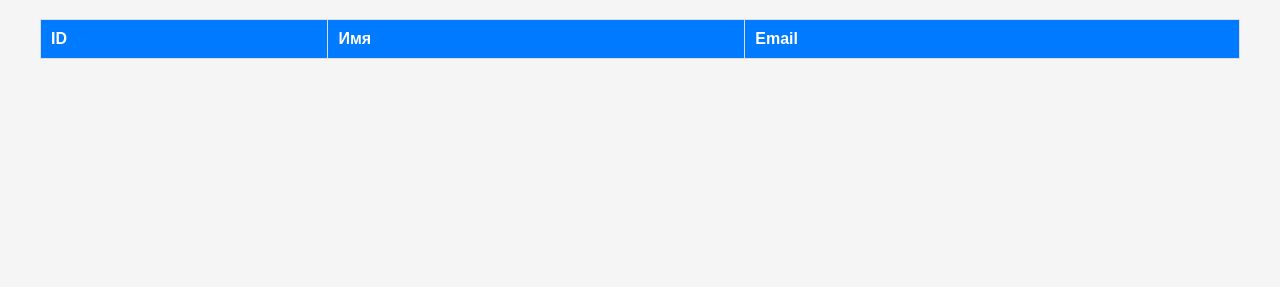
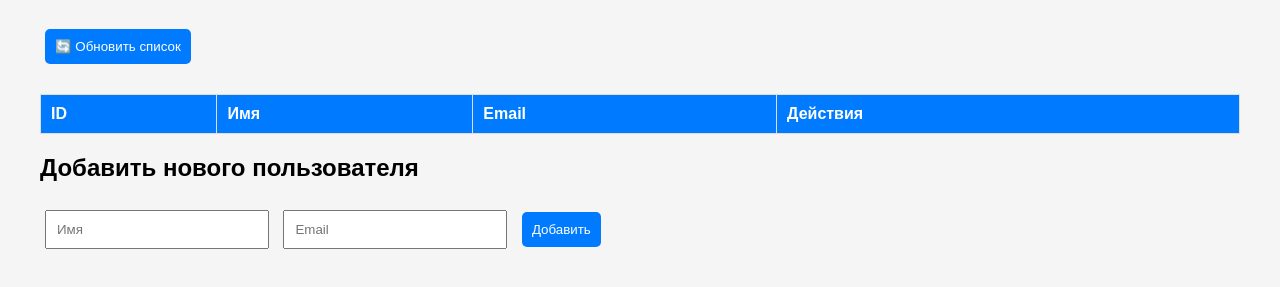
Before and after one commit to MaxN64/my-api-server, a website: page public/index.html in a window 1280 px wide. Shown: the part 101-388 px from the top of the page. Drawn offline with Linux system fonts and the light colour scheme; no server answers.

Commit message:
Перенес styles.css и script.js в public

```diff
--- a/public/index.html
+++ b/public/index.html
@@ -4,61 +4,33 @@
     <meta charset="UTF-8">
     <meta name="viewport" content="width=device-width, initial-scale=1.0">
     <title>Список пользователей</title>
-    <style>
-        body {
-            font-family: Arial, sans-serif;
-            margin: 20px;
-            padding: 20px;
-            background-color: #f5f5f5;
-        }
-        h1 {
-            text-align: center;
-        }
-        table {
-            width: 100%;
-            border-collapse: collapse;
-            margin-top: 20px;
-            background: white;
-        }
-        th, td {
-            padding: 10px;
-            border: 1px solid #ddd;
-            text-align: left;
-        }
-        th {
-            background-color: #007bff;
-            color: white;
-        }
-    </style>
+    <link rel="stylesheet" href="styles.css">
 </head>
 <body>
+
     <h1>Список пользователей</h1>
+    <button onclick="getUsers()">🔄 Обновить список</button>
+
     <table>
         <thead>
             <tr>
                 <th>ID</th>
                 <th>Имя</th>
                 <th>Email</th>
+                <th>Действия</th>
             </tr>
         </thead>
         <tbody id="users-list">
-            <!-- Сюда добавятся пользователи -->
+            <!-- Здесь появятся пользователи -->
         </tbody>
     </table>
 
-    <script>
-        // Загружаем пользователей из API
-        fetch('/users')
-            .then(response => response.json())
-            .then(users => {
-                const usersList = document.getElementById('users-list');
-                users.forEach(user => {
-                    const row = document.createElement('tr');
-                    row.innerHTML = `<td>${user.id}</td><td>${user.name}</td><td>${user.email}</td>`;
-                    usersList.appendChild(row);
-                });
-            })
-            .catch(error => console.error('Ошибка загрузки данных:', error));
-    </script>
+    <h2>Добавить нового пользователя</h2>
+    <input type="text" id="name" placeholder="Имя">
+    <input type="email" id="email" placeholder="Email">
+    <button onclick="addUser()">Добавить</button>
+
+    <script src="script.js"></script>
+
 </body>
 </html>
--- /dev/null
+++ b/public/script.js
@@ -0,0 +1,56 @@
+// Функция загрузки списка пользователей
+function getUsers() {
+    fetch('/users')
+        .then(response => response.json())
+        .then(users => {
+            const usersList = document.getElementById('users-list');
+            usersList.innerHTML = ''; // Очищаем список
+            users.forEach(user => {
+                const row = document.createElement('tr');
+                row.innerHTML = `
+                    <td>${user.id}</td>
+                    <td>${user.name}</td>
+                    <td>${user.email}</td>
+                    <td>
+                        <button onclick="deleteUser(${user.id})">❌ Удалить</button>
+                    </td>
+                `;
+                usersList.appendChild(row);
+            });
+        })
+        .catch(error => console.error('Ошибка загрузки данных:', error));
+}
+
+// Функция добавления нового пользователя
+function addUser() {
+    const name = document.getElementById('name').value;
+    const email = document.getElementById('email').value;
+
+    fetch('/users', {
+        method: 'POST',
+        headers: { 'Content-Type': 'application/json' },
+        body: JSON.stringify({ name, email })
+    })
+    .then(response => response.json())
+    .then(data => {
+        alert(data.message);
+        getUsers(); // Обновляем список
+    })
+    .catch(error => console.error('Ошибка:', error));
+}
+
+// Функция удаления пользователя
+function deleteUser(id) {
+    if (!confirm('Вы уверены, что хотите удалить пользователя?')) return;
+
+    fetch(`/users/${id}`, { method: 'DELETE' })
+        .then(response => response.json())
+        .then(data => {
+            alert(data.message);
+            getUsers(); // Обновляем список
+        })
+        .catch(error => console.error('Ошибка удаления:', error));
+}
+
+// Загружаем пользователей при загрузке страницы
+getUsers();
--- /dev/null
+++ b/public/styles.css
@@ -0,0 +1,41 @@
+body {
+    font-family: Arial, sans-serif;
+    margin: 20px;
+    padding: 20px;
+    background-color: #f5f5f5;
+}
+h1 {
+    text-align: center;
+}
+table {
+    width: 100%;
+    border-collapse: collapse;
+    margin-top: 20px;
+    background: white;
+}
+th, td {
+    padding: 10px;
+    border: 1px solid #ddd;
+    text-align: left;
+}
+th {
+    background-color: #007bff;
+    color: white;
+}
+button {
+    padding: 10px;
+    margin: 10px 5px;
+    cursor: pointer;
+    border: none;
+    background-color: #007bff;
+    color: white;
+    border-radius: 5px;
+}
+button:hover {
+    background-color: #0056b3;
+}
+input {
+    padding: 10px;
+    margin: 5px;
+    width: 200px;
+}
```
